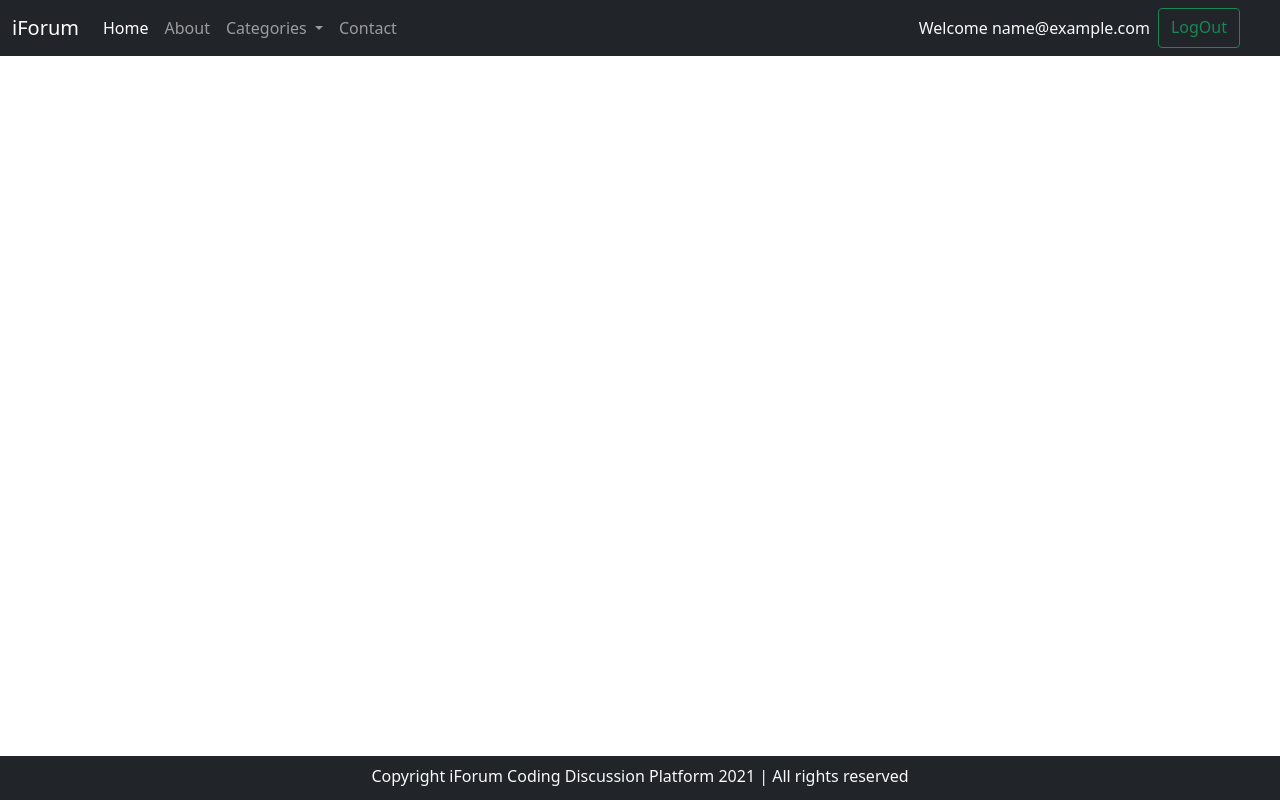
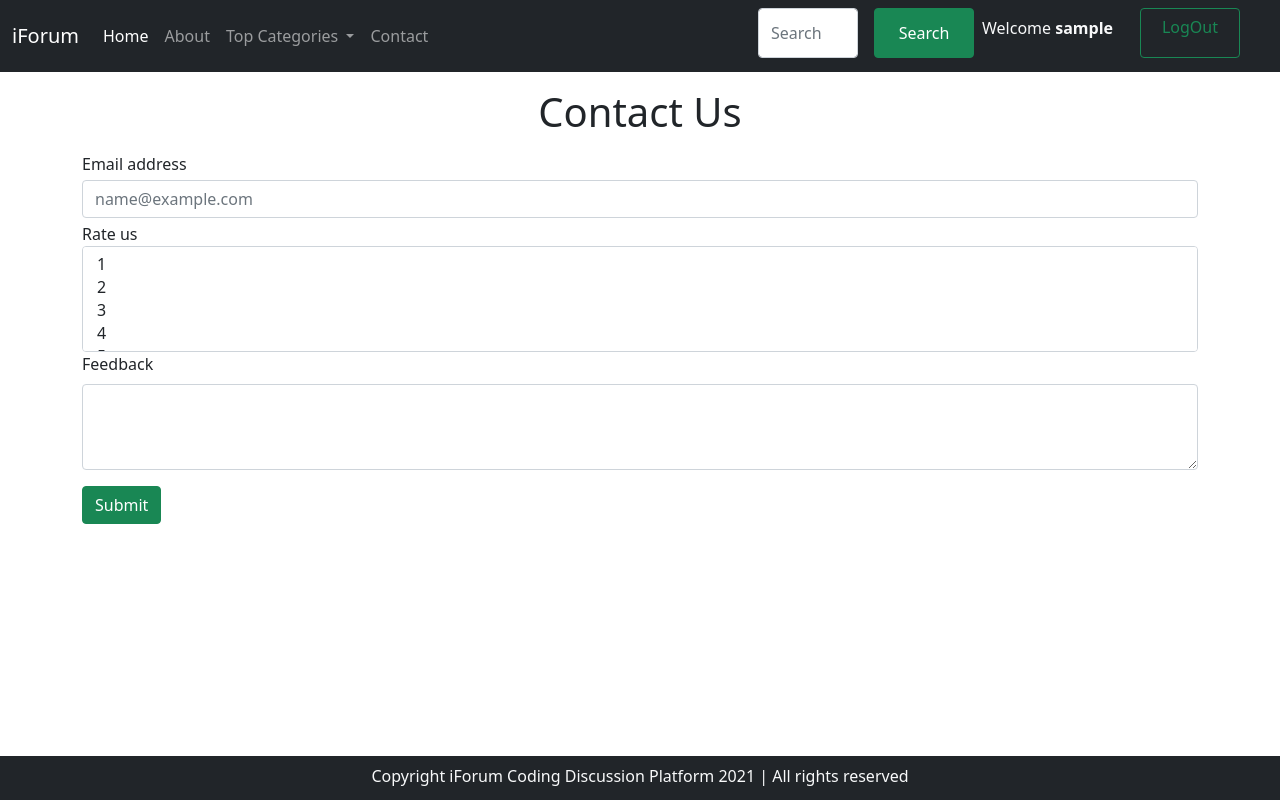
Before and after one commit to hiteshmewada/forum_in_php, a PHP site: page /contact.php in a window 1280 px wide. Run offline with PHP 8.4, Linux system fonts and the light colour scheme; the visitor is signed in with stand-in values (Sample User, id 1); tables that the repository leaves empty or names only in its code hold one stand-in row (values such as "Sample post").

Commit message:
categories section added

```diff
--- a/about.php
+++ b/about.php
@@ -14,7 +14,10 @@
 
 <body>
     <?php include 'partials\_header.php'; ?>
+    <div class="container">
 
+        <h1 class="my-4">Creator: <b><a href="https://www.linkedin.com/in/hitu04/" target="_blank">Hitesh Mewada</a></b></h1>
+    </div>
     <?php include 'partials\_footer.php'; ?>
     <!-- <div class="mx-2">
     <button class="btn btn-primary">Login</button>
--- a/contact.php
+++ b/contact.php
@@ -13,8 +13,67 @@
 </head>
 
 <body>
+<?php include 'partials\_dbconnect.php'; ?>
     <?php include 'partials\_header.php'; ?>
-
+    <?php
+    $method = $_SERVER['REQUEST_METHOD'];
+        if ($method == 'POST') {
+            // insert into contacts table of database
+            $con_email = $_POST['conemail'];
+            $conrat = $_POST['conrate'];
+            $confeed = $_POST['confeed'];
+            $confeed = str_replace("<", "&lt", $confeed);
+            $confeed = str_replace(">", "&gt", $confeed);
+            // $sql2 = "select user_name from `users` where `sno`='$no' ";
+            // $res2=mysqli_query($con,$sql2);
+            // $row2 = mysqli_fetch_assoc($res2);
+            // $posted=$row2['user_name'];
+            // echo $posted;
+            $sql = "insert into `contacts` (`con_email`,`con_rat`,`con_feed`)
+                values('$con_email','$conrat','$confeed')  ";
+            $res = mysqli_query($con, $sql);
+            if($res){
+                echo '<div class="alert alert-success alert-dismissible fade show" role="alert">
+                <strong>Success!</strong> Your valuable feedback has been added successfully. We will contact you soon.
+                <button type="button" class="close" data-dismiss="alert" aria-label="Close">
+                <span aria-hidden="true">&times;</span>
+                </button>
+              </div>';
+            }
+            else{
+                echo '<div class="alert alert-success alert-dismissible fade show" role="alert">
+                <strong>Failed!</strong> Your record has not been added successfully. Wait for the problem to resolve.
+                <button type="button" class="close" data-dismiss="alert" aria-label="Close">
+                <span aria-hidden="true">&times;</span>
+                </button>
+              </div>';
+            }
+        }
+    ?>
+    <div class="container">
+        <h1 class="text-center my-3">Contact Us</h1>
+        <form action="<?php echo $_SERVER["REQUEST_URI"] ?>"method="POST">
+            <div class="form-group">
+                <label for="exampleFormControlInput1">Email address</label>
+                <input type="email" class="form-control my-1" id="conemail" name="conemail" placeholder="name@example.com">
+            </div>
+            <div class="form-group">
+                <label for="exampleFormControlSelect2">Rate us</label>
+                <select multiple class="form-control" id="conrate" name="conrate">
+                    <option>1</option>
+                    <option>2</option>
+                    <option>3</option>
+                    <option>4</option>
+                    <option>5</option>
+                </select>
+            </div>
+            <div class="form-group">
+                <label for="exampleFormControlTextarea1">Feedback</label>
+                <textarea class="form-control my-2" id="confeed" name="confeed" rows="3"></textarea>
+            </div>
+            <button class="btn btn-success my-2">Submit</button>
+        </form>
+    </div>
     <?php include 'partials\_footer.php'; ?>
     <!-- <div class="mx-2">
     <button class="btn btn-primary">Login</button>
--- a/partials/_header.php
+++ b/partials/_header.php
@@ -17,15 +17,16 @@
                 </li>
                 <li class="nav-item dropdown">
                     <a class="nav-link dropdown-toggle" href="#" id="navbarDropdown" role="button" data-bs-toggle="dropdown" aria-expanded="false">
-                        Categories
+                        Top Categories
                     </a>
-                    <ul class="dropdown-menu" aria-labelledby="navbarDropdown">
-                        <li><a class="dropdown-item" href="#">Action</a></li>
-                        <li><a class="dropdown-item" href="#">Another action</a></li>
-                        <li>
-                            <hr class="dropdown-divider">
-                        </li>
-                        <li><a class="dropdown-item" href="#">Something else here</a></li>
+                    <ul class="dropdown-menu" aria-labelledby="navbarDropdown">';
+                    $sql="select * from `category` LIMIT 3";
+
+                    $res=mysqli_query($con,$sql);
+                    while($row=mysqli_fetch_assoc($res)){
+                        echo '<li><a class="dropdown-item" href="threadlist.php?catid='.$row['cat_id'].'">'.$row['cat_name'].'</a></li>';
+                    }
+                    echo '
                     </ul>
                 </li>
                 <li class="nav-item">
@@ -34,9 +35,11 @@
             </ul>
             <div class="row mx-2">';
             if(isset($_SESSION['loggedin']) and $_SESSION['loggedin']==true){
-                echo '<form class="d-flex justify-content-end">
-                        <p class="text-light my-2 "> Welcome '. $_SESSION['useremail'].' </p>
-                        <a href="partials\_logout.php"  class="btn btn-outline-success mx-2"  >LogOut</a>
+                echo '<form class="d-flex ">
+                <input style="width:100px;height:50px;" class="form-control me-2" type="search" placeholder="Search" aria-label="Search">
+                <button style="width:100px;height:50px;" class="btn btn-success mx-2" type="submit">Search</button>
+                <p  style="width:150px;height:40px;" class="text-light my-2 "> Welcome <b>'. $_SESSION['user_name'].'</b> </p>
+                <a  style="width:100px;height:50px;" href="partials\_logout.php"  class="btn btn-outline-success mx-2 my-0"  >LogOut</a>
                     </form>
                 ';
             }
--- a/partials/_loginmodal.php
+++ b/partials/_loginmodal.php
@@ -12,8 +12,8 @@
             <form action="partials\_handlelogin.php" method="POST">
             <div class="modal-body">
                     <div class="mb-3">
-                        <label for="exampleInputEmail1" class="form-label">Email address</label>
-                        <input type="email" class="form-control" id="loginemail" name="loginemail" aria-describedby="emailHelp">
+                        <label for="exampleInputEmail1" class="form-label">User Name</label>
+                        <input type="text" class="form-control" id="loginname" name="loginname" aria-describedby="emailHelp">
 
                     </div>
                     <div class="mb-3">
--- a/partials/_signupmodal.php
+++ b/partials/_signupmodal.php
@@ -18,7 +18,7 @@
                     </div>
                     <div class="mb-3">
                         <label for="exampleInputEmail1" class="form-label">User name</label>
-                        <input type="text" placeholder="Enter your username" class="form-control" id="signupuser" name="signupuser" aria-describedby="emailHelp">
+                        <input type="text" maxlength="10" placeholder="Enter your username" class="form-control" id="signupuser" name="signupuser" aria-describedby="emailHelp">
                         <div id="emailHelp" class="form-text">You will be identified by your username on this website.</div>
                     </div>
                     <div class="mb-3">
```
Also changed, not shown: index.php (+24 -9 lines), partials/_handlelogin.php (+4 -3 lines), thread.php (+9 -2 lines), threadlist.php (+34 -17 lines).
